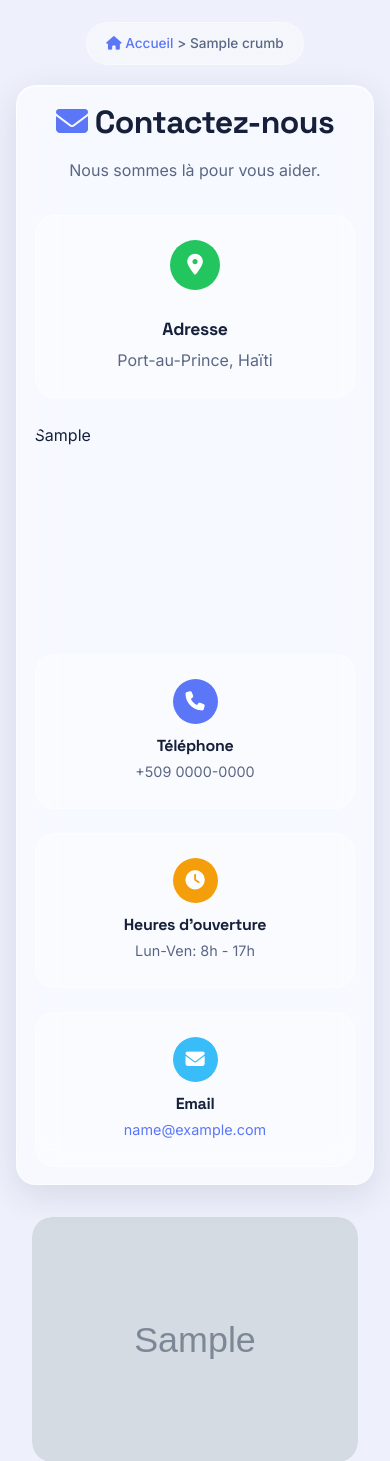
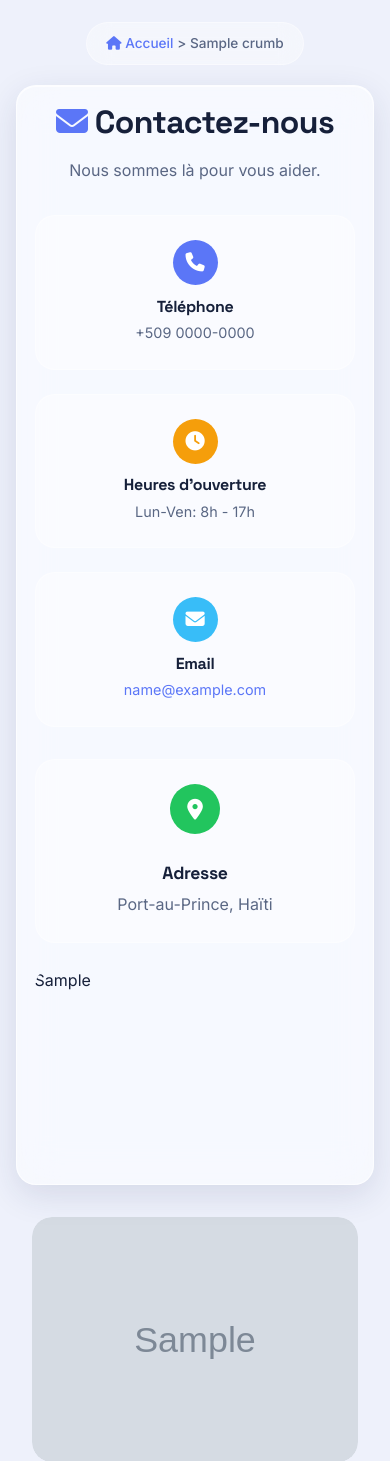
Before and after one commit to marcusblai32-ctrl/educdim, a Django app: template templates/pages/contact.html in a window 390 px wide. Shown: the part 398-1859 px from the top of the page. Run offline with Django 5.2, Linux system fonts and the light colour scheme; the template is opened without the code that fills it: most values are stand-ins (such as "Sample title", 1, 10 or a date in 2020); grey boxes marked "Sample" are stand-in pictures.

Commit message:
Update contact.html

```diff
--- a/templates/pages/contact.html
+++ b/templates/pages/contact.html
@@ -13,32 +13,8 @@
         {{ theme.contact_page_subtitle|default:_("Nous sommes là pour vous aider.") }}
     </p>
 
-    <!-- ===== ADRÈS AK MAP ANSANM ===== -->
-    <div style="display:grid; grid-template-columns:1fr 1fr; gap:1.5rem; margin-bottom:2rem;">
-        <!-- Adresse -->
-        <div style="background:var(--glass-soft); border-radius:var(--radius); padding:1.5rem; text-align:center; border:1px solid var(--glass-brd-soft); transition:var(--transition); display:flex; flex-direction:column; justify-content:center;">
-            <div style="width:50px; height:50px; border-radius:50%; background:var(--success); display:flex; align-items:center; justify-content:center; margin:0 auto 1rem;">
-                <i class="fas fa-map-marker-alt" style="color:#fff; font-size:1.3rem;"></i>
-            </div>
-            <h3 style="font-size:1.1rem; margin-bottom:0.5rem;">{% trans "Adresse" %}</h3>
-            <p style="color:var(--text-muted); margin:0;">{{ theme.contact_address|default:"Port-au-Prince, Haïti" }}</p>
-        </div>
-
-        <!-- Google Maps -->
-        {% if theme.contact_map_embed %}
-        <div style="border-radius:var(--radius); overflow:hidden; min-height:200px;">
-            {{ theme.contact_map_embed|safe }}
-        </div>
-        {% else %}
-        <div style="background:var(--glass-soft); border-radius:var(--radius); padding:1.5rem; text-align:center; border:1px solid var(--glass-brd-soft); display:flex; flex-direction:column; justify-content:center; align-items:center; min-height:200px; color:var(--text-muted);">
-            <i class="fas fa-map" style="font-size:2.5rem; opacity:0.3; margin-bottom:0.5rem;"></i>
-            <p>{% trans "Aucune carte disponible." %}</p>
-        </div>
-        {% endif %}
-    </div>
-
-    <!-- ===== LÒT ENFÒMASYON YO ===== -->
-    <div style="display:grid; grid-template-columns:repeat(auto-fit, minmax(200px, 1fr)); gap:1.5rem;">
+    <!-- ===== LÒT ENFÒMASYON YO (Téléphone, Heures, Email) ===== -->
+    <div style="display:grid; grid-template-columns:repeat(auto-fit, minmax(200px, 1fr)); gap:1.5rem; margin-bottom:2rem;">
         <!-- Téléphone -->
         <div style="background:var(--glass-soft); border-radius:var(--radius); padding:1.5rem; text-align:center; border:1px solid var(--glass-brd-soft); transition:var(--transition);">
             <div style="width:45px; height:45px; border-radius:50%; background:var(--primary); display:flex; align-items:center; justify-content:center; margin:0 auto 0.8rem;">
@@ -70,14 +46,38 @@
             </p>
         </div>
     </div>
+
+    <!-- ===== ADRÈS AK MAP ANSANM ANBA ===== -->
+    <div style="display:grid; grid-template-columns:1fr 1fr; gap:1.5rem;">
+        <!-- Adresse -->
+        <div style="background:var(--glass-soft); border-radius:var(--radius); padding:1.5rem; text-align:center; border:1px solid var(--glass-brd-soft); transition:var(--transition); display:flex; flex-direction:column; justify-content:center;">
+            <div style="width:50px; height:50px; border-radius:50%; background:var(--success); display:flex; align-items:center; justify-content:center; margin:0 auto 1rem;">
+                <i class="fas fa-map-marker-alt" style="color:#fff; font-size:1.3rem;"></i>
+            </div>
+            <h3 style="font-size:1.1rem; margin-bottom:0.5rem;">{% trans "Adresse" %}</h3>
+            <p style="color:var(--text-muted); margin:0;">{{ theme.contact_address|default:"Port-au-Prince, Haïti" }}</p>
+        </div>
+
+        <!-- Google Maps -->
+        {% if theme.contact_map_embed %}
+        <div style="border-radius:var(--radius); overflow:hidden; min-height:200px;">
+            {{ theme.contact_map_embed|safe }}
+        </div>
+        {% else %}
+        <div style="background:var(--glass-soft); border-radius:var(--radius); padding:1.5rem; text-align:center; border:1px solid var(--glass-brd-soft); display:flex; flex-direction:column; justify-content:center; align-items:center; min-height:200px; color:var(--text-muted);">
+            <i class="fas fa-map" style="font-size:2.5rem; opacity:0.3; margin-bottom:0.5rem;"></i>
+            <p>{% trans "Aucune carte disponible." %}</p>
+        </div>
+        {% endif %}
+    </div>
 </div>
 
 <style>
     @media (max-width: 768px) {
-        .card > div:first-of-type {
+        .card > div:last-of-type {
             grid-template-columns: 1fr !important;
         }
-        .card > div:first-of-type .map-container {
+        .card > div:last-of-type .map-container {
             min-height: 200px !important;
         }
     }
```
